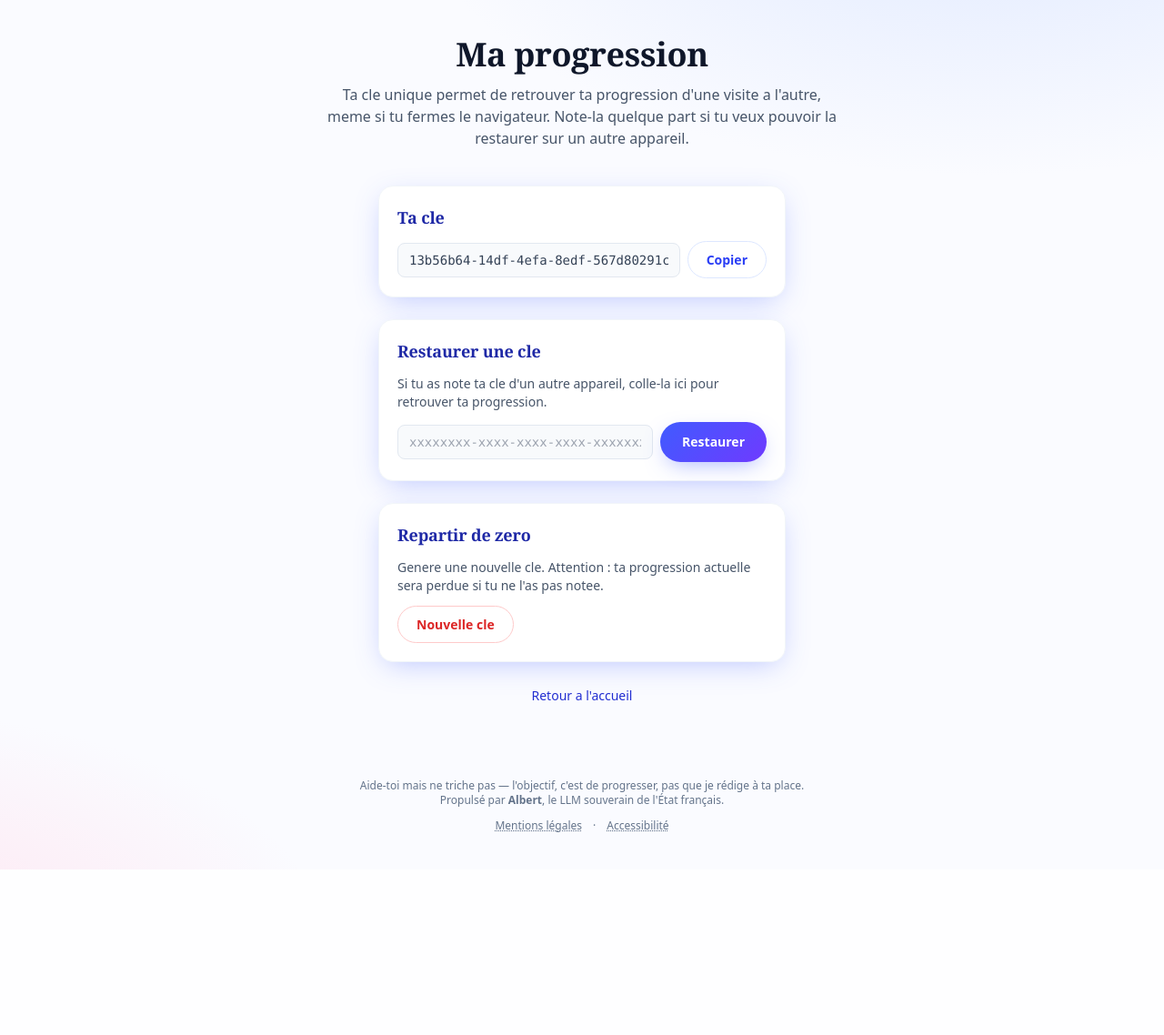
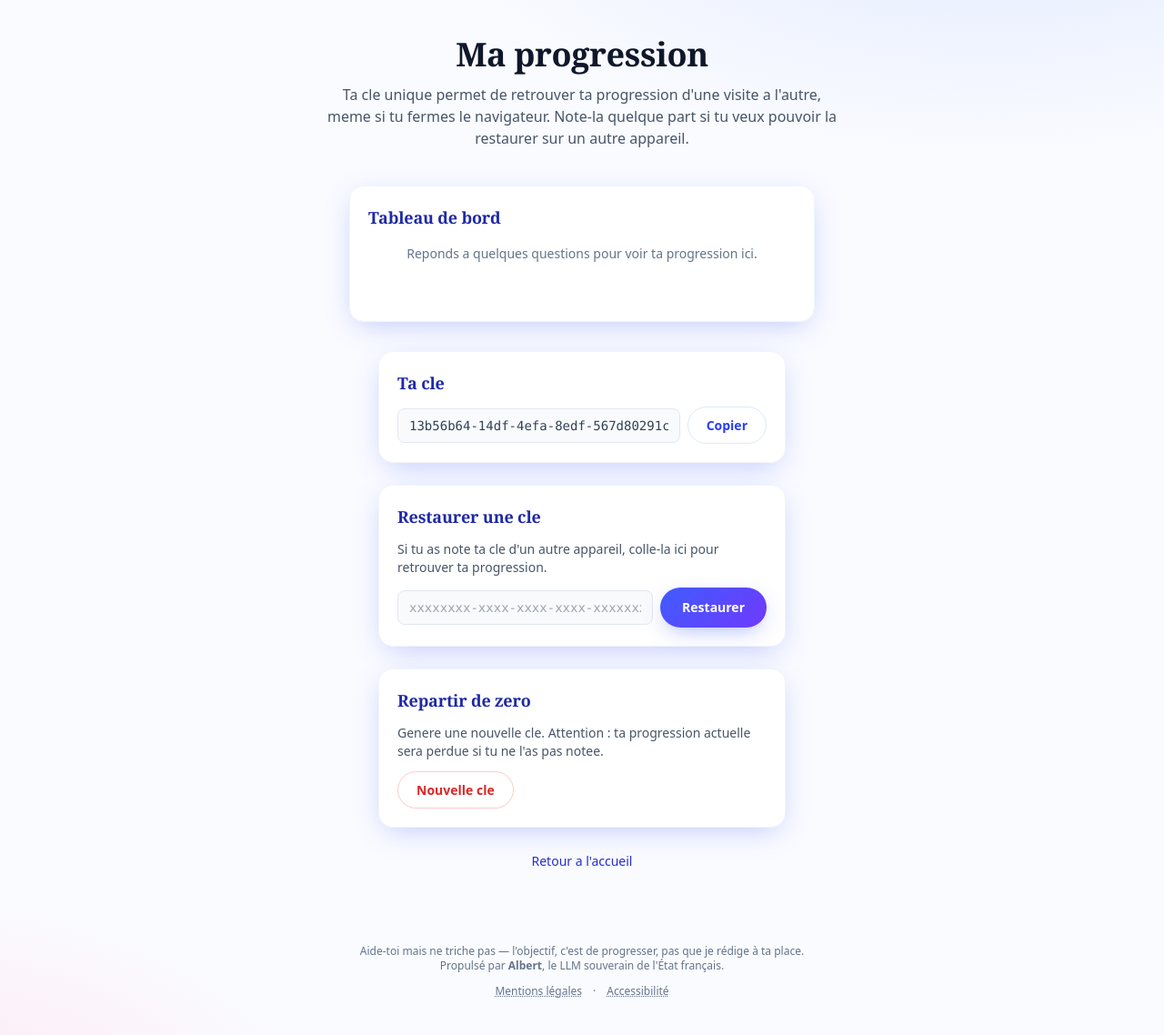
Before and after one commit to bmatge/preparation-dnb-histoire, a FastAPI app: page /mon-compte in a window 1280 px wide. Shown: the part 65-1203 px from the top of the page at 91% size. Before the commit the page ends 1021 px from the top, so only its background shows below. Run offline with FastAPI, Linux system fonts and the light colour scheme.

Commit message:
Ajoute un tableau de bord de progression sur /mon-compte
Dashboard HTMX avec barre par epreuve (reussi/rate), charge via
GET /api/progression/dashboard. Affiche les 5 epreuves trackees
avec barres de progression vertes/rouges et liens vers les quiz.
Message d'invite si aucune progression encore enregistree.

Co-Authored-By: Claude Opus 4.6 (1M context) <noreply@anthropic.com>

```diff
--- a/app/core/main.py
+++ b/app/core/main.py
@@ -189,6 +189,79 @@ def mon_compte(request: Request):
     return templates.TemplateResponse(request, "mon_compte.html")
 
 
+_EPREUVES = [
+    ("hgemc_reperes", "Reperes", "/histoire-geo-emc/reperes/"),
+    ("francais_comprehension", "Comprehension", "/francais/comprehension/"),
+    ("math_automatismes", "Automatismes", "/mathematiques/automatismes/"),
+    ("math_problemes", "Problemes", "/mathematiques/problemes/"),
+    ("sciences_revision", "Sciences", "/sciences/revision/"),
+]
+
+
+@app.get("/api/progression/dashboard", response_class=HTMLResponse)
+def api_progression_dashboard(
+    request: Request,
+    s: DBSession = Depends(core_db.db_session),
+):
+    """Renvoie le tableau de bord de progression complet (fragment HTMX)."""
+    user_key = get_user_key(request)
+    if not user_key:
+        return HTMLResponse(
+            '<p class="text-sm text-slate-500 text-center">'
+            "Reponds a quelques questions pour voir ta progression ici."
+            "</p>"
+        )
+    rows: list[str] = []
+    has_any = False
+    for kind, label, url in _EPREUVES:
+        counts = core_db.get_progress_counts(s, user_key, kind)
+        total = counts["reussi"] + counts["rate"] + counts["en_cours"]
+        if total == 0:
+            rows.append(
+                f'<tr class="text-slate-400">'
+                f'<td class="py-2 pr-3"><a href="{url}" class="hover:text-brand-700">{label}</a></td>'
+                f'<td class="py-2 px-2 text-center">-</td>'
+                f'<td class="py-2 px-2 text-center">-</td>'
+                f'<td class="py-2 pl-3 w-full"></td>'
+                f"</tr>"
+            )
+            continue
+        has_any = True
+        pct = round(100 * counts["reussi"] / total) if total else 0
+        bar_r = f'style="width:{pct}%"' if pct > 0 else 'style="width:0%"'
+        bar_e = f'style="width:{100 - pct}%"' if pct < 100 else 'style="width:0%"'
+        rows.append(
+            f'<tr>'
+            f'<td class="py-2 pr-3 font-medium"><a href="{url}" class="hover:text-brand-700">{label}</a></td>'
+            f'<td class="py-2 px-2 text-center text-green-600">{counts["reussi"]}</td>'
+            f'<td class="py-2 px-2 text-center text-red-500">{counts["rate"]}</td>'
+            f'<td class="py-2 pl-3 w-full">'
+            f'<div class="flex h-2 rounded-full overflow-hidden bg-slate-100">'
+            f'<div class="bg-green-500 rounded-l-full" {bar_r}></div>'
+            f'<div class="bg-red-400 rounded-r-full" {bar_e}></div>'
+            f"</div></td>"
+            f"</tr>"
+        )
+    if not has_any:
+        return HTMLResponse(
+            '<p class="text-sm text-slate-500 text-center">'
+            "Reponds a quelques questions pour voir ta progression ici."
+            "</p>"
+        )
+    header = (
+        "<tr class='text-xs text-slate-500 uppercase tracking-wide'>"
+        "<th class='py-1 pr-3 text-left font-semibold'>Epreuve</th>"
+        "<th class='py-1 px-2 font-semibold'>OK</th>"
+        "<th class='py-1 px-2 font-semibold'>KO</th>"
+        "<th class='py-1 pl-3 text-left font-semibold'>Progression</th>"
+        "</tr>"
+    )
+    nl = "\n"
+    return HTMLResponse(
+        f'<table class="w-full text-sm">{header}{nl.join(rows)}</table>'
+    )
+
+
 @app.get("/api/progression/{subject_kind}", response_class=HTMLResponse)
 def api_progression(
     subject_kind: str,
--- a/app/core/templates/mon_compte.html
+++ b/app/core/templates/mon_compte.html
@@ -12,6 +12,18 @@
     meme si tu fermes le navigateur. Note-la quelque part si tu veux pouvoir
     la restaurer sur un autre appareil.
   </p>
+</section>
+
+<section class="max-w-lg mx-auto mb-8 animate-reveal">
+  <div class="bg-white rounded-2xl shadow-glow border border-slate-100 p-5">
+    <h2 class="font-display font-bold text-lg text-brand-800 mb-4">Tableau de bord</h2>
+    <div hx-get="/api/progression/dashboard"
+         hx-trigger="load"
+         hx-swap="innerHTML"
+         class="min-h-[4rem]">
+      <p class="text-sm text-slate-400 text-center">Chargement...</p>
+    </div>
+  </div>
 </section>
 
 <section class="max-w-md mx-auto space-y-6 animate-reveal">
```
